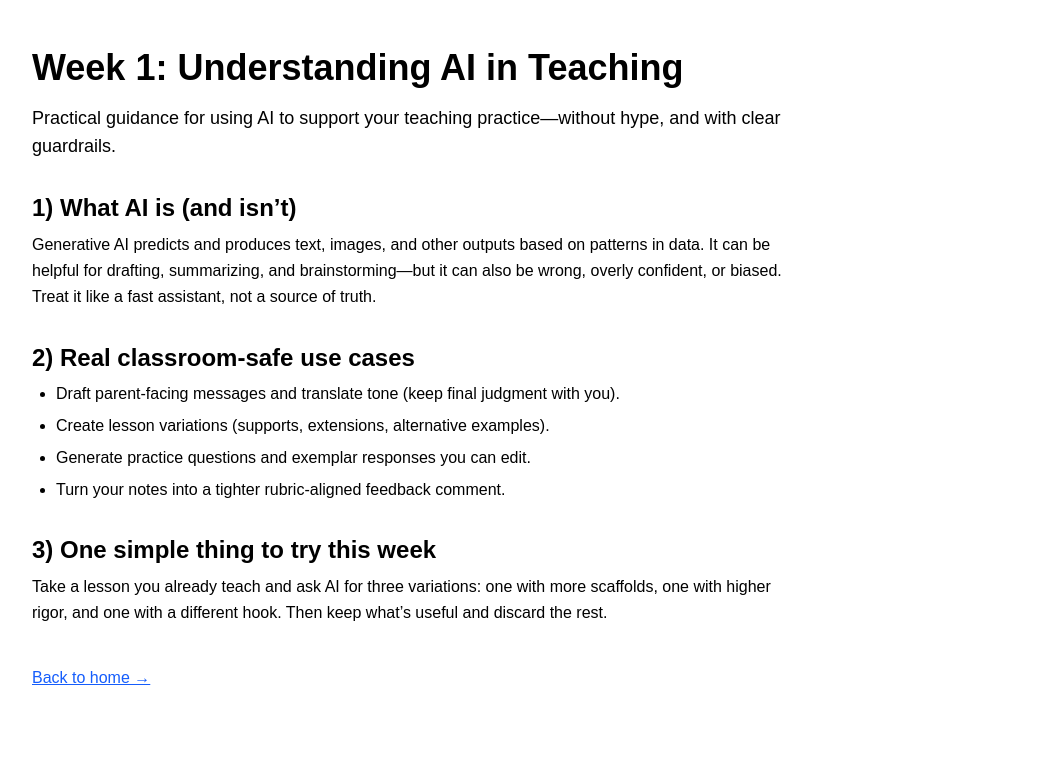
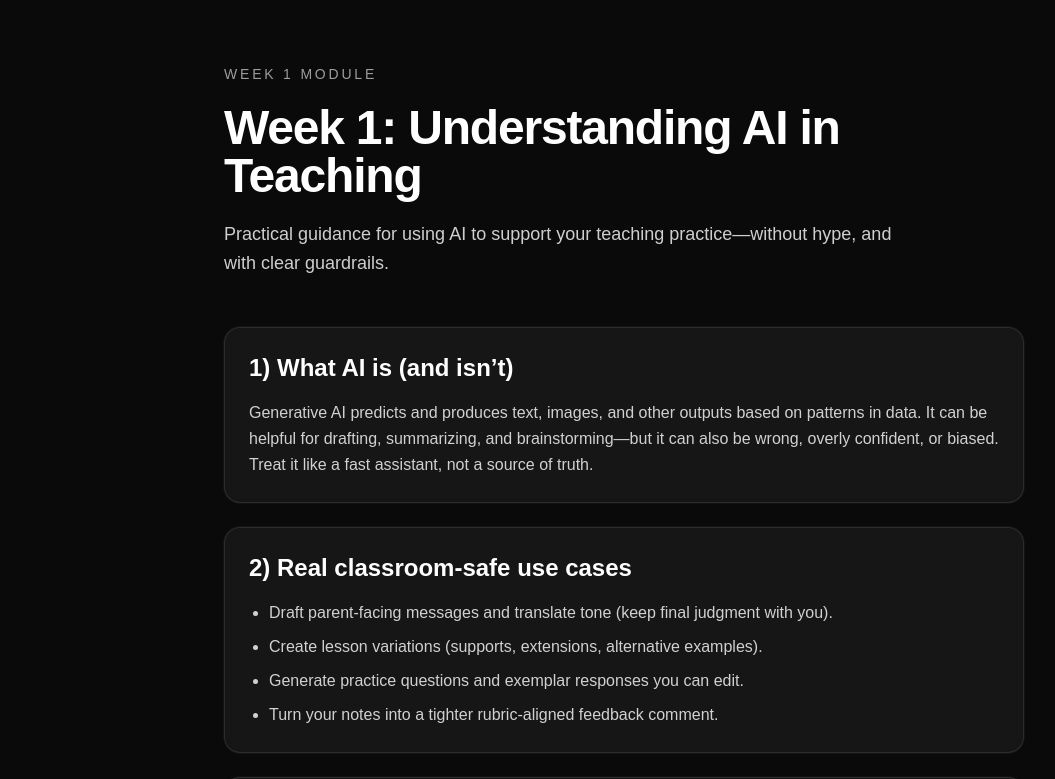
Before and after one commit to piggymom/ai-for-teachers, a Next.js app: page /week-1 in a window 1280 px wide. Shown: the top 779 px of the page, without its empty margins (16-1071 px from the left). Built offline with nearby package versions, Linux system fonts and the light colour scheme.

Commit message:
Refactor Week 1 module layout

```diff
--- a/app/week-1/page.tsx
+++ b/app/week-1/page.tsx
@@ -1,47 +1,68 @@
+import type { ReactNode } from "react";
 import Link from "next/link";
+
+type SectionCardProps = {
+  title: string;
+  children: ReactNode;
+};
+
+const SectionCard = ({ title, children }: SectionCardProps) => (
+  <section className="rounded-2xl border border-white/10 bg-white/5 p-6 shadow-[0_0_0_1px_rgba(255,255,255,0.04)] backdrop-blur">
+    <h2 className="text-2xl font-semibold text-white">{title}</h2>
+    <div className="mt-4 text-base leading-relaxed text-white/80">{children}</div>
+  </section>
+);
 
 export default function Week1Page() {
   return (
-    <main className="min-h-screen bg-white p-12 text-black">
-      <div className="max-w-3xl">
-        <h1 className="text-4xl font-bold mb-4">Week 1: Understanding AI in Teaching</h1>
-
-        <p className="text-lg mb-8">
+    <main className="min-h-screen bg-neutral-950 text-white">
+      <div className="mx-auto flex max-w-4xl flex-col gap-12 px-6 py-16 lg:px-12">
+        <header className="space-y-5">
+          <p className="text-sm uppercase tracking-[0.2em] text-white/60">Week 1 Module</p>
+          <h1 className="text-4xl font-semibold tracking-tight text-white sm:text-5xl">
+            Week 1: Understanding AI in Teaching
+          </h1>
+          <p className="max-w-2xl text-lg leading-relaxed text-white/80">
             Practical guidance for using AI to support your teaching practice—without hype, and with
             clear guardrails.
           </p>
+        </header>
 
-        <section className="mb-8">
-          <h2 className="text-2xl font-semibold mb-2">1) What AI is (and isn’t)</h2>
-          <p className="text-base leading-relaxed">
-            Generative AI predicts and produces text, images, and other outputs based on patterns in
-            data. It can be helpful for drafting, summarizing, and brainstorming—but it can also be
-            wrong, overly confident, or biased. Treat it like a fast assistant, not a source of truth.
+        <div className="flex flex-col gap-6">
+          <SectionCard title="1) What AI is (and isn’t)">
+            <p>
+              Generative AI predicts and produces text, images, and other outputs based on patterns
+              in data. It can be helpful for drafting, summarizing, and brainstorming—but it can
+              also be wrong, overly confident, or biased. Treat it like a fast assistant, not a
+              source of truth.
             </p>
-        </section>
+          </SectionCard>
 
-        <section className="mb-8">
-          <h2 className="text-2xl font-semibold mb-2">2) Real classroom-safe use cases</h2>
-          <ul className="list-disc pl-6 space-y-2">
+          <SectionCard title="2) Real classroom-safe use cases">
+            <ul className="list-disc space-y-2 pl-5">
               <li>Draft parent-facing messages and translate tone (keep final judgment with you).</li>
               <li>Create lesson variations (supports, extensions, alternative examples).</li>
               <li>Generate practice questions and exemplar responses you can edit.</li>
               <li>Turn your notes into a tighter rubric-aligned feedback comment.</li>
             </ul>
-        </section>
+          </SectionCard>
 
-        <section className="mb-10">
-          <h2 className="text-2xl font-semibold mb-2">3) One simple thing to try this week</h2>
-          <p className="text-base leading-relaxed">
-            Take a lesson you already teach and ask AI for three variations: one with more scaffolds,
-            one with higher rigor, and one with a different hook. Then keep what’s useful and discard
-            the rest.
+          <SectionCard title="3) One simple thing to try this week">
+            <aside className="rounded-xl border border-white/10 bg-black/40 p-4">
+              <p className="text-base leading-relaxed text-white/80">
+                Take a lesson you already teach and ask AI for three variations: one with more
+                scaffolds, one with higher rigor, and one with a different hook. Then keep what’s
+                useful and discard the rest.
               </p>
-        </section>
+            </aside>
+          </SectionCard>
+        </div>
 
-        <Link href="/" className="inline-block text-blue-600 underline">
+        <div>
+          <Link href="/" className="text-sm font-medium uppercase tracking-[0.2em] text-white/70">
             Back to home →
           </Link>
+        </div>
       </div>
     </main>
   );
```
Lines whose indentation alone changed are shown as unchanged.
